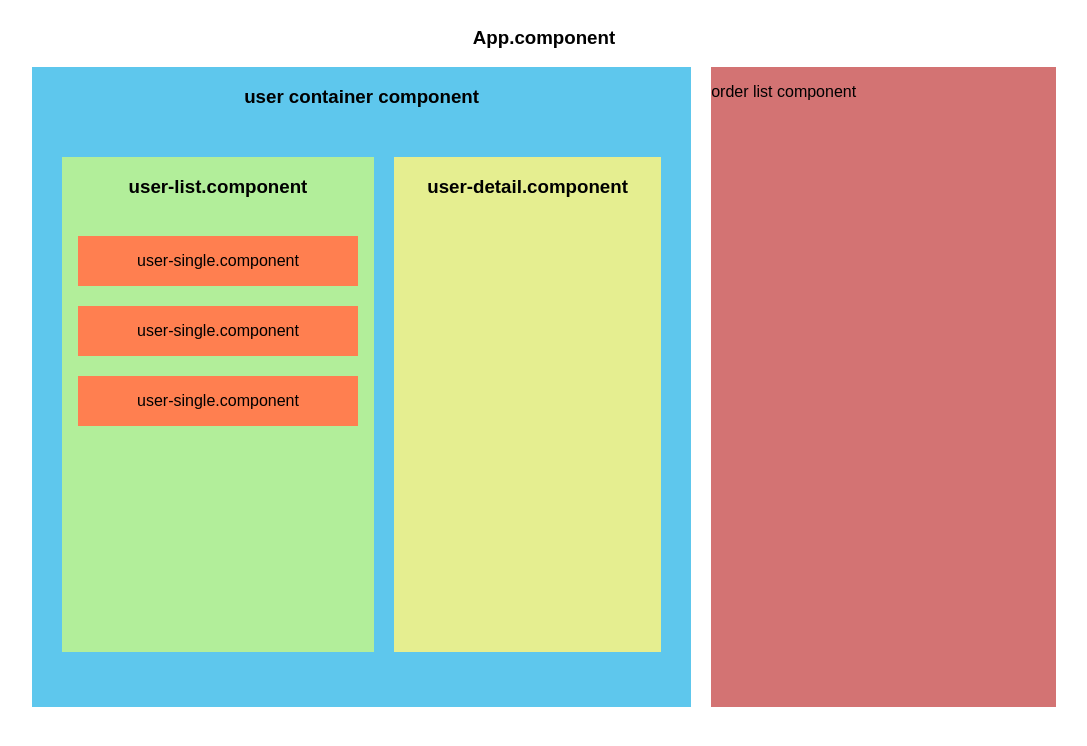
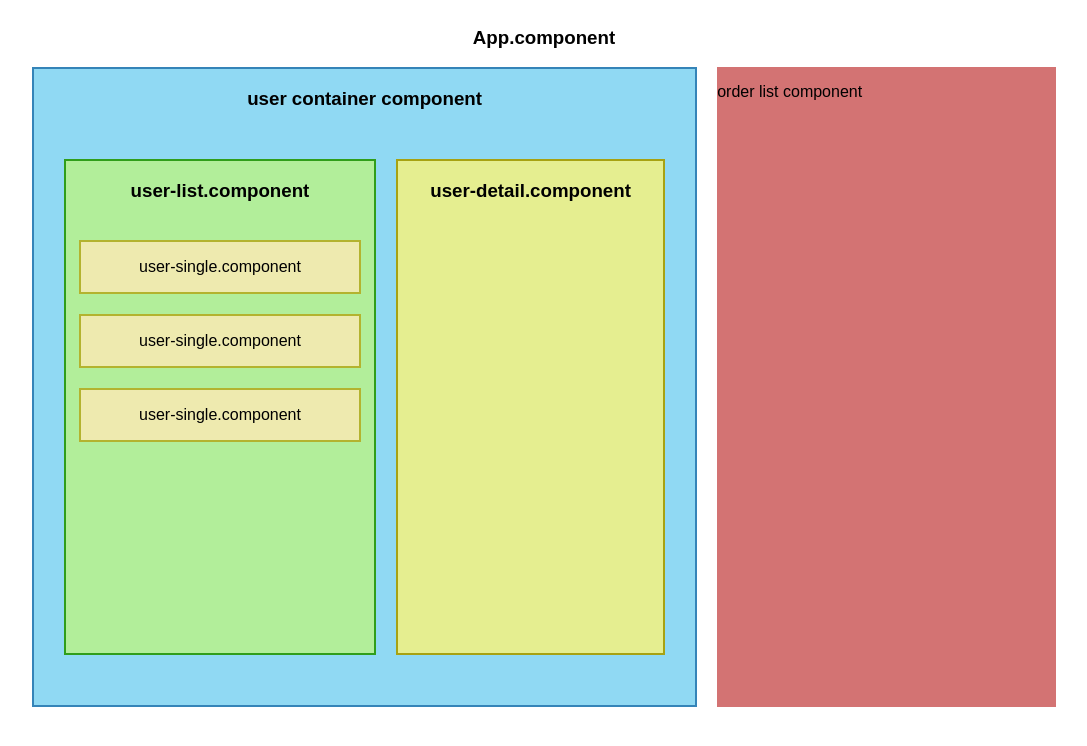
Before and after one commit to Coding94/esercizio-Angular, an Angular app: page / in a window 1280 px wide. Shown: the top 746 px of the page, without its empty margins (104-1191 px from the left). Built offline with nearby package versions, Linux system fonts and the light colour scheme.

Commit message:
make border solid and add colors to them

```diff
--- a/src/app/app.component.css
+++ b/src/app/app.component.css
@@ -13,7 +13,8 @@ h3 {
 .userContainer {
   padding: 0 30px;
   flex-grow: 1;
-  background-color: rgb(94, 199, 237);
+  background-color: rgb(144, 217, 243);
+  border: 2px solid rgb(53, 132, 184);
   display: flex;
   flex-direction: column;
   justify-content: center;
--- a/src/app/user-container/user-container.component.css
+++ b/src/app/user-container/user-container.component.css
@@ -25,12 +25,14 @@ h3 {
   align-items: center;
   flex-grow: 2;
   height: 90%;
+  border: 2px solid rgb(48, 158, 26);
   background-color: rgb(178, 238, 154);
   gap: 20px;
 }
 .yellow {
   flex-grow: 1;
   height: 90%;
+  border: 2px solid rgb(167, 162, 18);
   background-color: rgb(229, 238, 144);
   display: flex;
   justify-content: center;
--- a/src/app/user-list/user-list.component.css
+++ b/src/app/user-list/user-list.component.css
@@ -6,6 +6,7 @@
 esercizio1-user-single {
   display: flex;
   justify-content: center;
-  background-color: coral;
+  background-color: rgb(238, 234, 175);
   width: 90%;
+  border: 2px solid rgb(179, 179, 47);
 }
```
